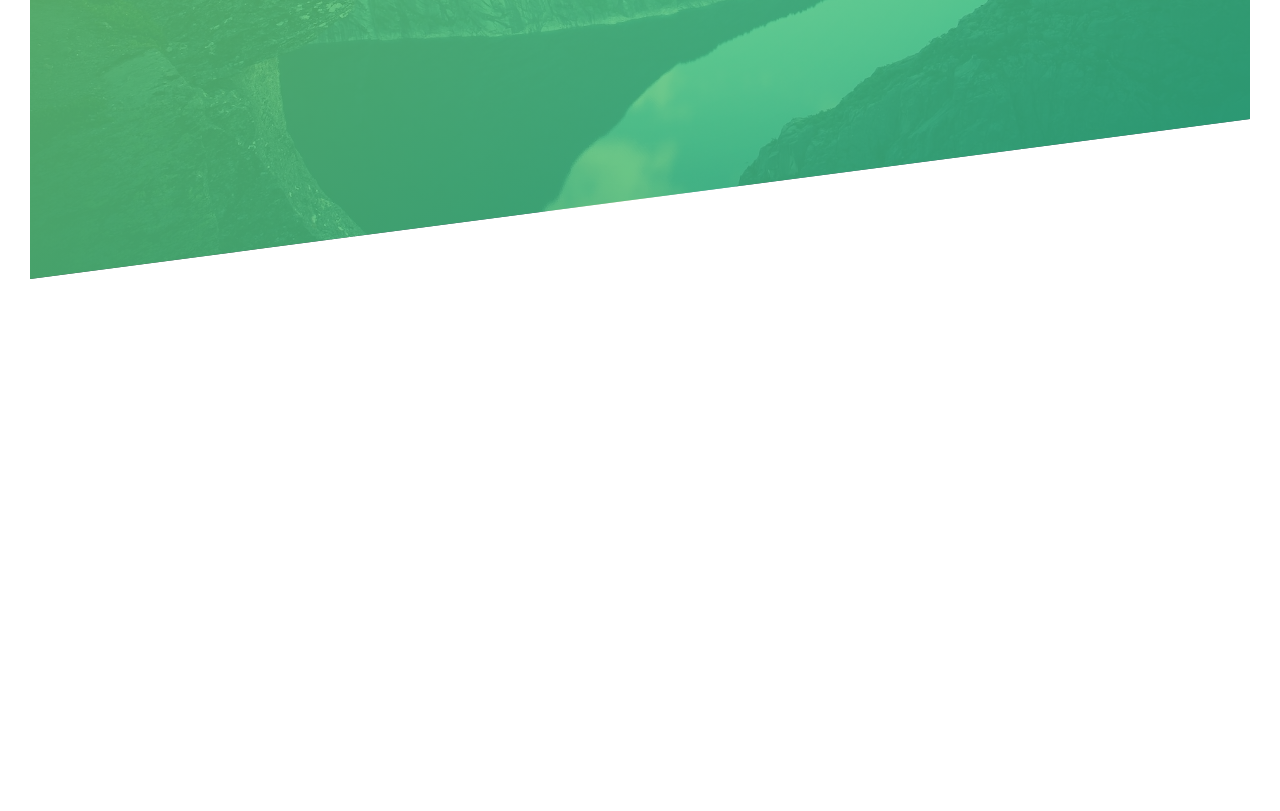
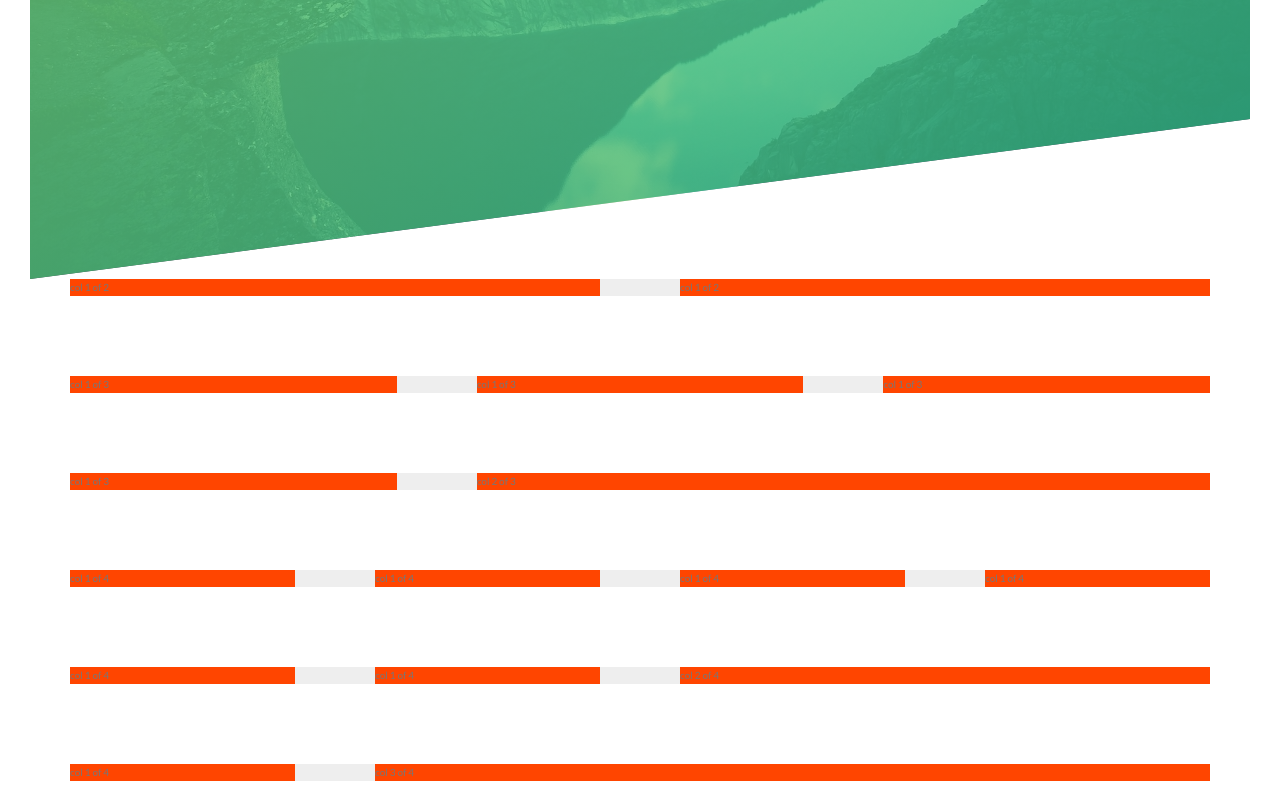
Before and after one commit to ssembatya-dennis/advanced-css-project, a website: page index.html in a window 1280 px wide. Shown: the part 511-1322 px from the top of the page. Before the commit the page ends 820 px from the top, so only its background shows below. Drawn offline with Linux system fonts and the light colour scheme.

Commit message:
feat(grid section): Build an amazing grid section wiz 'float' properties
use a not psuedo class element and an attribute selector and the native calc funtion to build a grid for the layout of the website

```diff
--- a/index.html
+++ b/index.html
@@ -23,5 +23,79 @@
             <a href="#" class="btn btn--white btn--animated">Discover our tours</a>
         </div>
     </header>
+
+    <section class="grid-test">
+        <div class="row">
+            <div class="col-1-of-2">
+                col 1 of 2
+            </div>
+            <div class="col-1-of-2">
+                col 1 of 2
+            </div>
+        </div>
+
+        <div class="row">
+            <div class="col-1-of-3">
+                col 1 of 3
+            </div>
+            <div class="col-1-of-3">
+                col 1 of 3
+            </div>
+            <div class="col-1-of-3">
+                col 1 of 3
+            </div>
+        </div>
+
+
+        <div class="row">
+            <div class="col-1-of-3">
+                col 1 of 3
+            </div>
+            <div class="col-2-of-3">
+                col 2 of 3
+            </div>
+        </div>
+
+        <div class="row">
+            <div class="col-1-of-4">
+                col 1 of 4
+            </div>
+            <div class="col-1-of-4">
+                col 1 of 4
+            </div>
+            <div class="col-1-of-4">
+                col 1 of 4
+            </div>
+            <div class="col-1-of-4">
+                col 1 of 4
+            </div>
+        </div>
+
+        <div class="row">
+            <div class="col-1-of-4">
+                col 1 of 4
+            </div>
+            <div class="col-1-of-4">
+                col 1 of 4
+            </div>
+            <div class="col-2-of-4">
+                col 2 of 4
+            </div>
+        </div>
+
+        <div class="row">
+            <div class="col-1-of-4">
+                col 1 of 4
+            </div>
+            <div class="col-3-of-4">
+                col 3 of 4
+            </div>
+        </div>
+
+
+
+
+    </section>
+
 </body>
 </html>
--- a/sass/abstracts/_mixins.scss
+++ b/sass/abstracts/_mixins.scss
@@ -0,0 +1,7 @@
+@mixin clearfix {
+    &::after{
+        content: "";
+        display: table;
+        clear: both;
+    }
+}
--- a/sass/abstracts/_variables.scss
+++ b/sass/abstracts/_variables.scss
@@ -1,6 +1,13 @@
+//colors
 $color-primary: #55c57a;
 $color-primary-light: #7ed56f;
 $color-primary-dark: #28b485;
 $color-grey-dark: #777;
 $color-white: #fff;
 $color-black: #000;
+
+
+//grid
+$grid-width: 114rem;
+$gutter-vertical: 8rem;
+$gutter-horizontal: 8rem;
--- /dev/null
+++ b/sass/layout/_grid.scss
@@ -0,0 +1,48 @@
+.row{
+    max-width: $grid-width;
+    margin: 0 auto;
+    background-color: #eee;
+
+    &:not(:last-child) {
+        margin-bottom: $gutter-vertical;
+    }
+
+    [class^="col-"]{
+        background-color: orangered;
+        float: left;
+
+        &:not(:last-child) {
+            margin-right: $gutter-vertical;
+        }
+
+    }
+
+    @include clearfix;
+
+
+
+    .col-1-of-2{
+        width: calc((100% - #{$gutter-horizontal}) /2);
+    }
+
+    .col-1-of-3{
+        width: calc( (100% - 2 * #{$gutter-horizontal}) /3 );
+    }
+
+    .col-2-of-3{
+        width: calc( 2 * ((100% - 2 * #{$gutter-horizontal})/3) + #{$gutter-horizontal});
+    }
+
+    .col-1-of-4{
+        width: calc((100% - 3 * #{$gutter-horizontal}) /4);
+    }
+
+    .col-2-of-4{
+        width: calc( 2 *((100% - 3 * #{$gutter-horizontal}) /4) + #{$gutter-horizontal});
+    }
+
+
+    .col-3-of-4{
+        width: calc( 3 * ((100% - 3 * #{$gutter-horizontal}) /4) + 2 * #{$gutter-horizontal});
+    }
+}
--- a/sass/main.scss
+++ b/sass/main.scss
@@ -5,6 +5,7 @@
 @import "base/base";
 @import "base/typography";
 @import "base/utilities";
-@import "components/button.scss";
-@import "layout/header.scss";
+@import "components/button";
+@import "layout/header";
+@import "layout/grid";
 @import "pages/home";
```
Also changed, not shown: css/styles.css.
